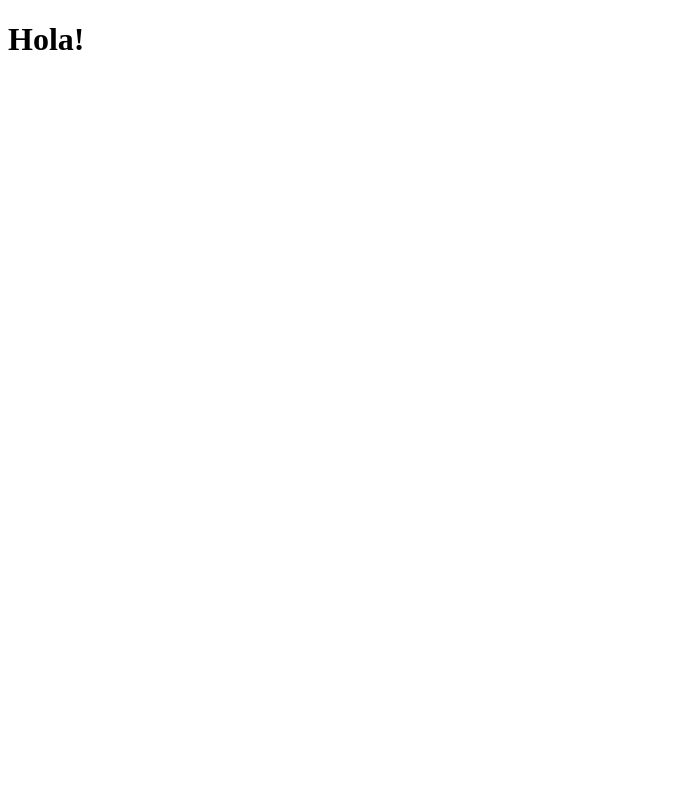
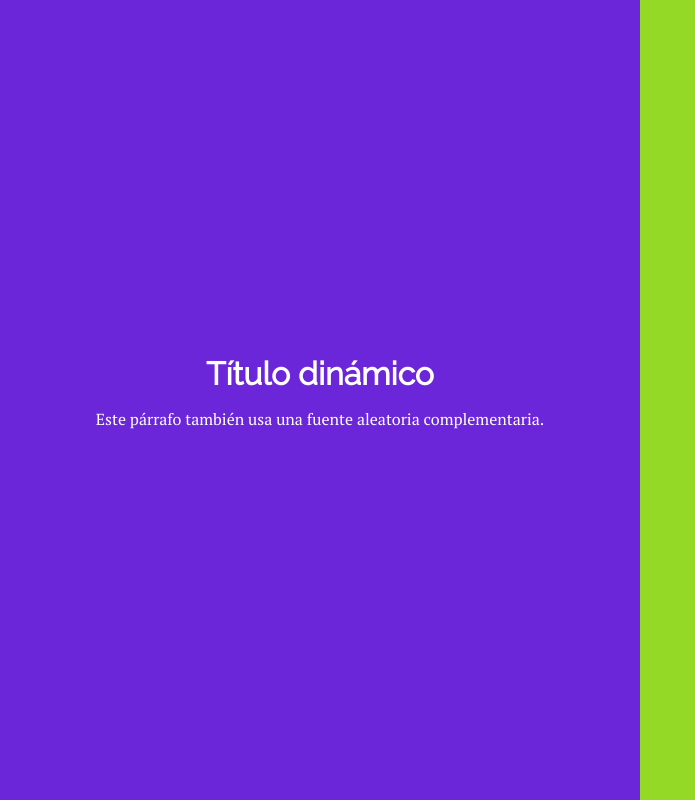
Before and after one commit to rgarciasolis/work, a plain HTML site: page index.html in a window 1280 px wide. Shown: the whole page, without its empty margins (0-695 px from the left). Drawn offline with Linux system fonts and the light colour scheme.

Commit message:
Update index.html

```diff
--- a/index.html
+++ b/index.html
@@ -1,14 +1,116 @@
 <!DOCTYPE html>
-<html lang='en'>
- <head>
-  <title>Rodrigo García Portfolio</title>
-  <meta charset='utf-8'>
+<html lang="es">
+<head>
+  <meta charset="UTF-8">
+  <title>Dos Columnas Dinámicas</title>
   <style>
+    * {
+      margin: 0;
+      padding: 0;
+      box-sizing: border-box;
+    }
+
+    html, body {
+      height: 100%;
+      font-family: sans-serif;
+    }
+
+    .container {
+      display: flex;
+      height: 100vh;
+    }
+
+    .left, .right {
+      flex: 1;
+      display: flex;
+      justify-content: center;
+      align-items: center;
+      flex-direction: column;
+      padding: 2rem;
+      transition: all 0.3s ease;
+    }
+
+    h1, p {
+      margin-bottom: 1rem;
+      text-align: center;
+    }
   </style>
+</head>
+<body>
+  <div class="container">
+    <div class="left">
+      <h1 id="title">Título dinámico</h1>
+      <p id="paragraph">Este párrafo también usa una fuente aleatoria complementaria.</p>
+    </div>
+    <div class="right"></div>
+  </div>
+
   <script>
+    // Algunas combinaciones bonitas de Google Fonts
+    const fontPairs = [
+      ['Lobster', 'Open Sans'],
+      ['Oswald', 'Merriweather'],
+      ['Pacifico', 'Roboto'],
+      ['Playfair Display', 'Lato'],
+      ['Bebas Neue', 'Nunito'],
+      ['Abril Fatface', 'Source Sans Pro'],
+      ['Raleway', 'PT Serif']
+    ];
+
+    // Función para obtener un color aleatorio en formato HSL
+    function getRandomHSL() {
+      const hue = Math.floor(Math.random() * 360);
+      return { h: hue, s: 70, l: 50 }; // saturación y luminosidad fijas
+    }
+
+    // Convertir HSL a string CSS
+    function hslToCSS({h, s, l}) {
+      return `hsl(${h}, ${s}%, ${l}%)`;
+    }
+
+    // Calcular el color complementario
+    function getComplementaryHSL(hsl) {
+      return { h: (hsl.h + 180) % 360, s: hsl.s, l: hsl.l };
+    }
+
+    // Decidir color de texto basado en luminosidad
+    function getTextColor(hsl) {
+      return hsl.l > 60 ? '#000' : '#fff';
+    }
+
+    // Elegir fuente al azar
+    const selectedFonts = fontPairs[Math.floor(Math.random() * fontPairs.length)];
+    const [titleFont, paragraphFont] = selectedFonts;
+
+    // Crear y agregar el link de Google Fonts
+    const fontLink = document.createElement('link');
+    fontLink.rel = 'stylesheet';
+    fontLink.href = `https://fonts.googleapis.com/css2?family=${titleFont.replace(/ /g, '+')}&family=${paragraphFont.replace(/ /g, '+')}&display=swap`;
+    document.head.appendChild(fontLink);
+
+    // Aplicar las fuentes una vez que se cargue el DOM
+    window.onload = () => {
+      const title = document.getElementById('title');
+      const paragraph = document.getElementById('paragraph');
+      const left = document.querySelector('.left');
+      const right = document.querySelector('.right');
+
+      // Establecer fuentes
+      title.style.fontFamily = `'${titleFont}', sans-serif`;
+      paragraph.style.fontFamily = `'${paragraphFont}', sans-serif`;
+
+      // Establecer colores
+      const rightColorHSL = getRandomHSL();
+      const leftColorHSL = getComplementaryHSL(rightColorHSL);
+
+      right.style.backgroundColor = hslToCSS(rightColorHSL);
+      left.style.backgroundColor = hslToCSS(leftColorHSL);
+
+      // Texto con buen contraste
+      const textColor = getTextColor(leftColorHSL);
+      title.style.color = textColor;
+      paragraph.style.color = textColor;
+    };
   </script>
- </head>
- <body>
-   <h1>Hola!</h1>
- </body>
+</body>
 </html>
```
